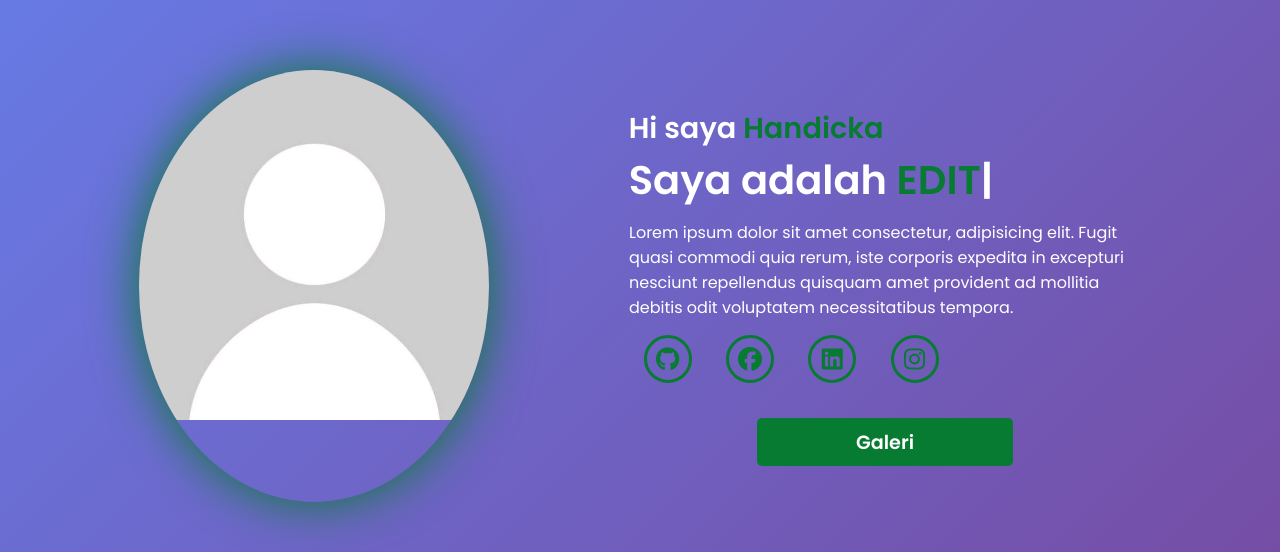
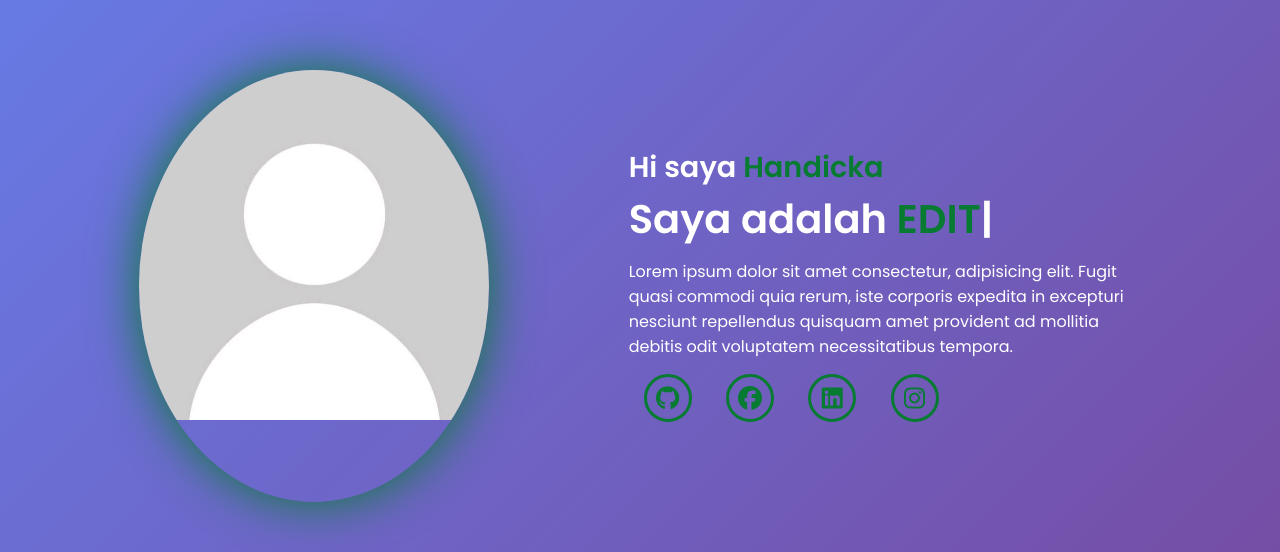
Before and after one commit to HanN690/Web, a plain HTML site: page index.html in a window 1280 px wide. Shown: the part 154-706 px from the top of the page. Drawn offline with nearby package versions, Linux system fonts and the light colour scheme.

Commit message:
Add files via upload
Signed-off-by: HanN690 <handickanurrahmat01@gmail.com>

```diff
--- a/index.html
+++ b/index.html
@@ -4,7 +4,7 @@
     <meta charset="UTF-8">
     <meta name="viewport" content="width=device-width, initial-scale=1.0">
     <link rel="stylesheet" href="https://cdnjs.cloudflare.com/ajax/libs/font-awesome/6.5.1/css/all.min.css">
-    <link rel="stylesheet" href="https://unpkg.com/aos@next/dist/aos.css" />
+
     <link rel="stylesheet" href="style.css">
     <title>Handicka Web</title>
 </head>
@@ -43,9 +43,7 @@
                     <a href="#" data-aos="fade-up" data-aos-duration="1500" data-aos-delay="1500"><i class="fa-brands fa-linkedin"></i></a>
                     <a href="https://www.instagram.com/hansstudent?igsh=YzljYTk1ODg3Zg==" data-aos="fade-up" data-aos-duration="1500" data-aos-delay="1600"><i class="fa-brands fa-instagram"></i></a>
                 </div>
-                <div class="btn"  data-aos="zoom-in" data-aos-duration="1500" data-aos-delay="1800">
-                    <a class="gambar"  href="galeri.html">
-                        <button style=" cursor: pointer;" >Galeri</button></a>
+
                 </div>
             </div>
         </div>
```
